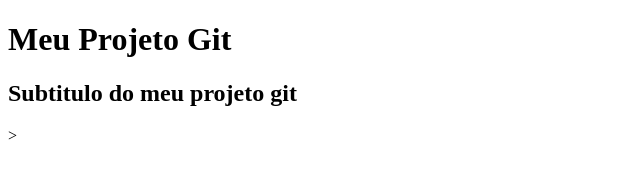
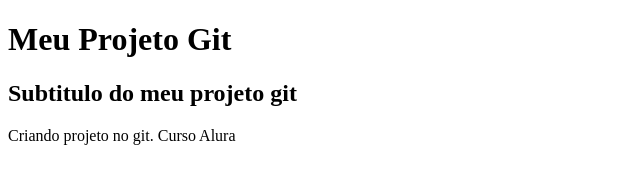
Before and after one commit to Mardson/curso-git, a plain HTML site: page index.html in a window 1280 px wide. Shown: the whole page, without its empty margins (0-640 px from the left). Drawn offline with Linux system fonts and the light colour scheme.

Commit message:
Adicionando <p></p> no index

```diff
--- a/index.html
+++ b/index.html
@@ -6,6 +6,8 @@
 <body>
 	<h1>Meu Projeto Git</h1>
 	<h2>Subtitulo do meu projeto git</h2>
+	<p>Criando projeto no git.
+	Curso Alura</p>
 
 </body>
-</html>>
+</html>
```
